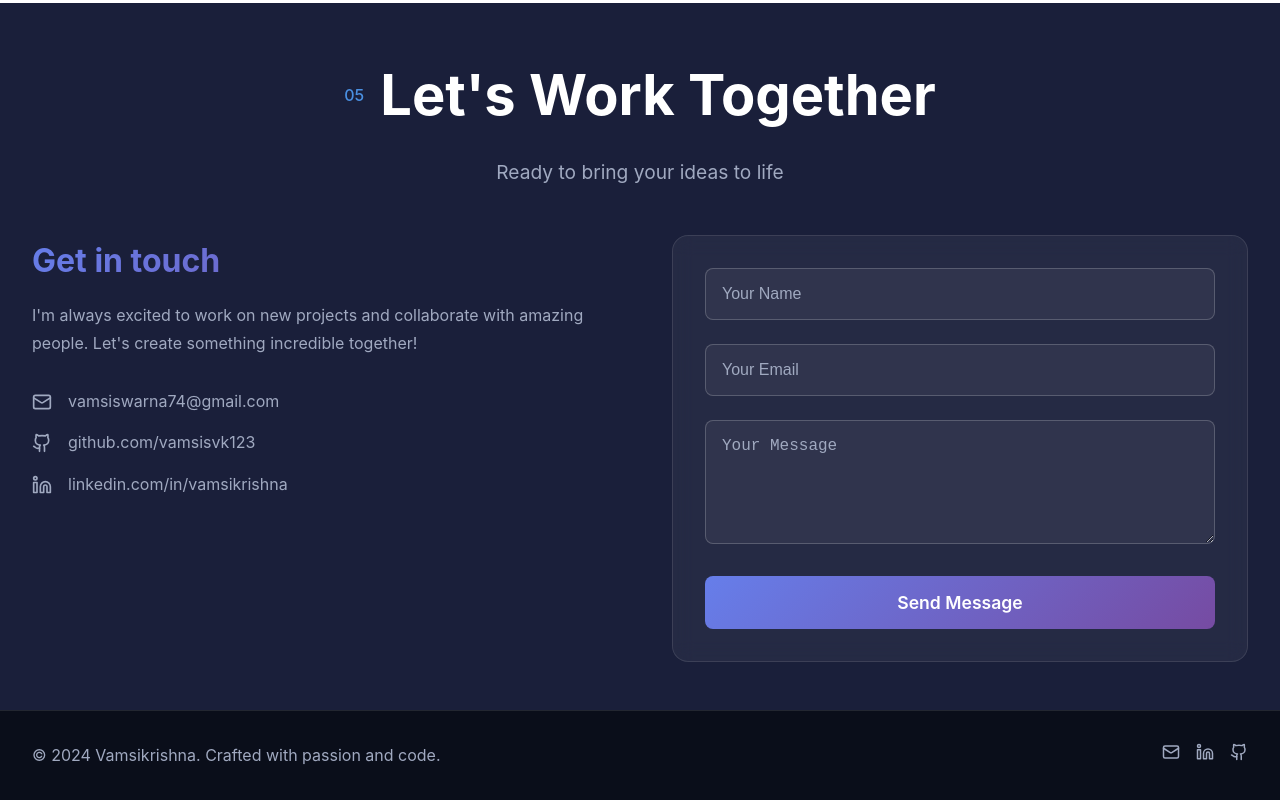
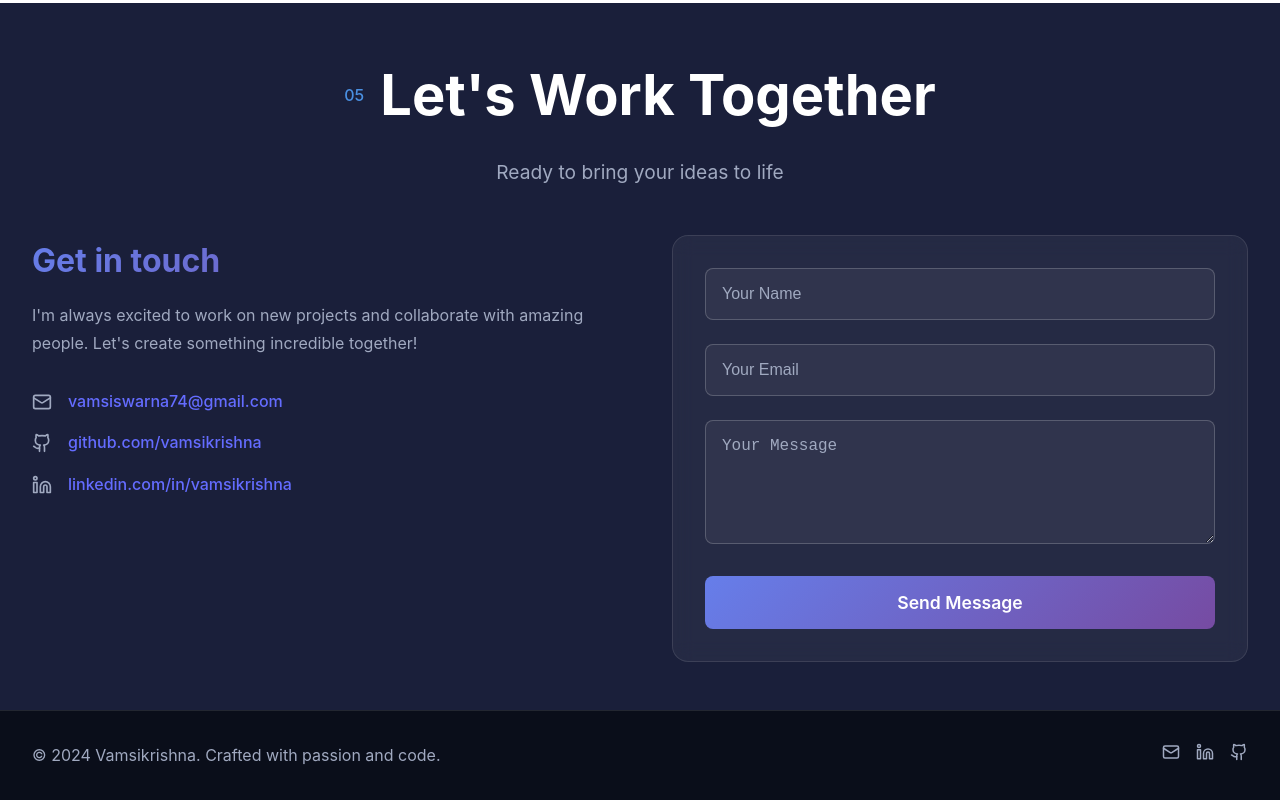
Before and after one commit to vamsisvk123/vamsi, a React (Vite) app: page / in a window 1280 px wide. Shown: the part 5952-6752 px from the top of the page. Built offline with nearby package versions, Linux system fonts and the light colour scheme.

Commit message:
Update Contact.tsx

```diff
--- a/src/components/Contact/Contact.tsx
+++ b/src/components/Contact/Contact.tsx
@@ -79,15 +79,21 @@ const Contact: React.FC = () => {
             <div className="contact-details">
   <div className="contact-item">
     <Mail size={20} />
-                <span>{contactInfo.email}</span>
+    <a href={`mailto:${contactInfo.email}`} target="_blank" rel="noopener noreferrer">
+      {contactInfo.email}
+    </a>
   </div>
   <div className="contact-item">
     <Github size={20} />
-                <span>{contactInfo.github}</span>
+    <a href={`https://${contactInfo.github}`} target="_blank" rel="noopener noreferrer">
+      github.com/vamsikrishna
+    </a>
   </div>
   <div className="contact-item">
     <Linkedin size={20} />
-                <span>{contactInfo.linkedin}</span>
+    <a href={`https://${contactInfo.linkedin}`} target="_blank" rel="noopener noreferrer">
+      linkedin.com/in/vamsikrishna
+    </a>
   </div>
 </div>
           </div>
```
Lines whose indentation alone changed are shown as unchanged.
